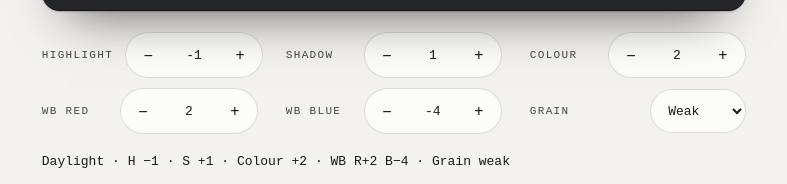
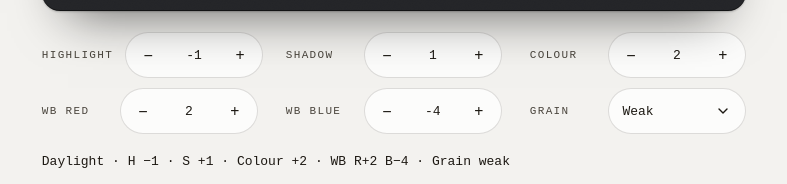
Before and after one commit to louvalman/interface-studies, a plain HTML site: page 2026-11-glass-grades/demo.html in a window 1280 px wide. Shown: the part 3060-3244 px from the top of the page, without its empty margins (35-822 px from the left). Drawn offline with Linux system fonts and the light colour scheme; a web font is replaced by a local one.

Commit message:
The Grain select is drawn as the steppers' pill
It kept the platform's arrow, which Chrome draws 4px inside a pill's round
end while the word had 13.6px before it, and its border sat inside its 2rem
where the steppers' sits outside theirs, so it was also 2px shorter than the
pills beside it. It now draws no arrow of its own: the page's chevron sits
where the steppers' plus does, and the select takes their height and width,
114 by 34 and 138 by 46 on touch, so the six controls make one column. Its
focus ring keeps the pill's shape, where it had taken the number inputs'
0.35rem corners.

Measured at 1920, 1470, 1440, 1100, 390 and 320 in both languages: the
chevron's centre is the plus's to the pixel, and Kraftig, the longest
option, has 9px to spare.

```diff
--- a/2026-11-glass-grades/demo.html
+++ b/2026-11-glass-grades/demo.html
@@ -548,15 +548,41 @@
       outline-offset: 2px;
       border-radius: 0.35rem;
     }
+    /* Grain is three words rather than a number, so it is a select, drawn as
+       the steppers' pill: their height and width, so the controls make one
+       column, and the page's own chevron where their plus sits. The
+       platform's arrow sat 4px inside the pill's round end, against 13.6px of
+       room before the word, and the pill was 2px shorter than the steppers,
+       whose border is outside their 2rem. */
+    .demo__step-select {
+      position: relative;
+      display: inline-grid;
+      flex: none;
+    }
     .demo__step-input--select {
-      width: auto;
-      height: 2rem;
-      padding: 0 0.85rem;
+      box-sizing: border-box;
+      width: calc(7rem + 2px);
+      height: calc(2rem + 2px);
+      padding: 0 calc(2rem + 1px) 0 0.85rem;
       border: 1px solid var(--demo-line);
       border-radius: 999px;
       background: var(--demo-chip);
       text-align: left;
-      appearance: auto;
+      -webkit-appearance: none;
+      appearance: none;
+      cursor: pointer;
+    }
+    .demo__step-input--select:hover { background: var(--demo-chip-hover); }
+    .demo__step-input--select:focus-visible { border-radius: 999px; }
+    .demo__step-chevron {
+      position: absolute;
+      top: 50%;
+      right: calc(0.5rem + 1px);
+      width: 1rem;
+      height: 1rem;
+      margin-top: -0.5rem;
+      color: var(--demo-fg);
+      pointer-events: none;
     }
     .demo__recipe-line {
       margin: 0;
@@ -604,8 +630,13 @@
       .demo__back { min-height: 2.75rem; }
       .demo__step-btn { width: 2.75rem; height: 2.75rem; }
       .demo__step-input,
-      .demo__step-input--select,
       .demo__recipe-btn { min-height: 2.75rem; }
+      .demo__step-input--select {
+        width: calc(8.5rem + 2px);
+        height: calc(2.75rem + 2px);
+        padding-right: calc(2.75rem + 1px);
+      }
+      .demo__step-chevron { right: calc(0.875rem + 1px); }
     }
 
     /* --- intro and decisions --------------------------------------------
@@ -1712,11 +1743,14 @@
               </div>
               <div class="demo__step">
                 <label class="demo__step-name" for="recipe-grain" data-i18n="recipe.grain">Grain</label>
-                <select class="demo__step-input demo__step-input--select" id="recipe-grain" data-token="--glass-grades-grain-step">
-                  <option value="0" data-i18n="recipe.grain0">Off</option>
-                  <option value="1" data-i18n="recipe.grain1" selected>Weak</option>
-                  <option value="2" data-i18n="recipe.grain2">Strong</option>
-                </select>
+                <span class="demo__step-select">
+                  <select class="demo__step-input demo__step-input--select" id="recipe-grain" data-token="--glass-grades-grain-step">
+                    <option value="0" data-i18n="recipe.grain0">Off</option>
+                    <option value="1" data-i18n="recipe.grain1" selected>Weak</option>
+                    <option value="2" data-i18n="recipe.grain2">Strong</option>
+                  </select>
+                  <svg class="demo__step-chevron" viewBox="0 0 16 16" fill="none" stroke="currentColor" stroke-width="1.4" aria-hidden="true" focusable="false"><path d="M4 6l4 4 4-4" stroke-linecap="round" stroke-linejoin="round" /></svg>
+                </span>
               </div>
             </div>
             <p class="demo__recipe-line"></p>
```
